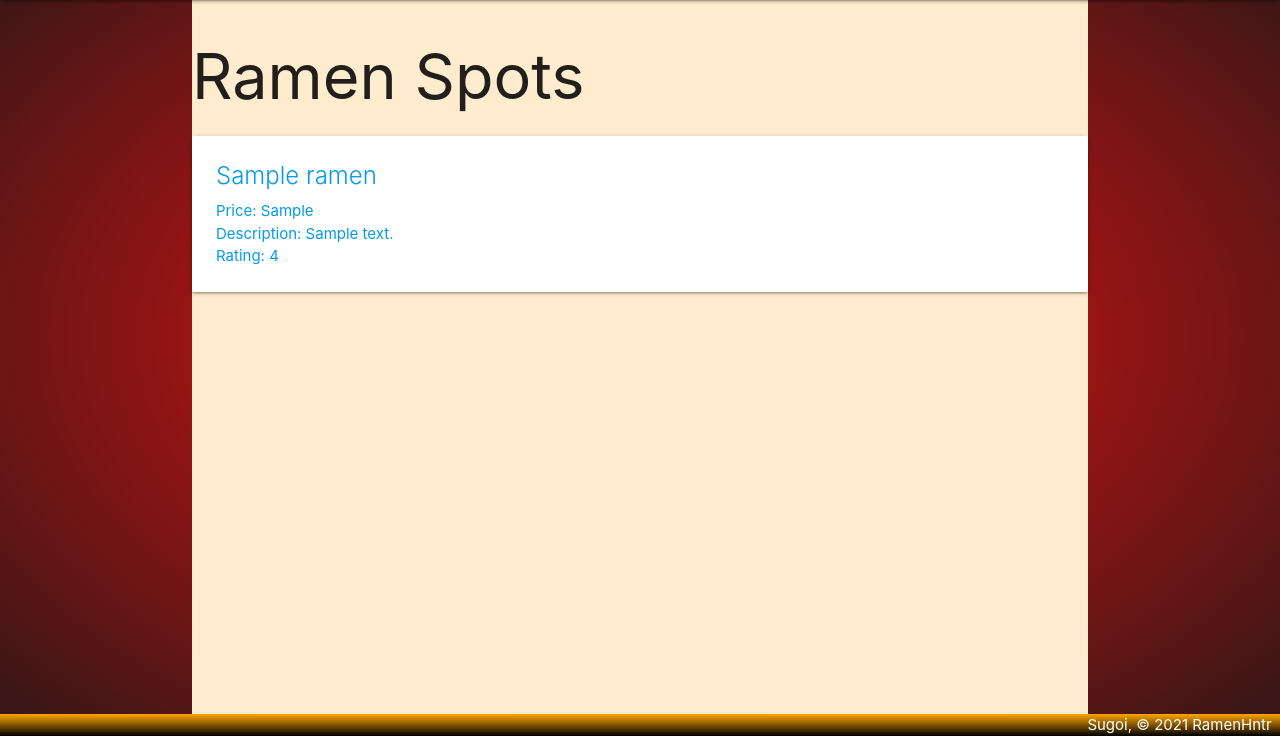
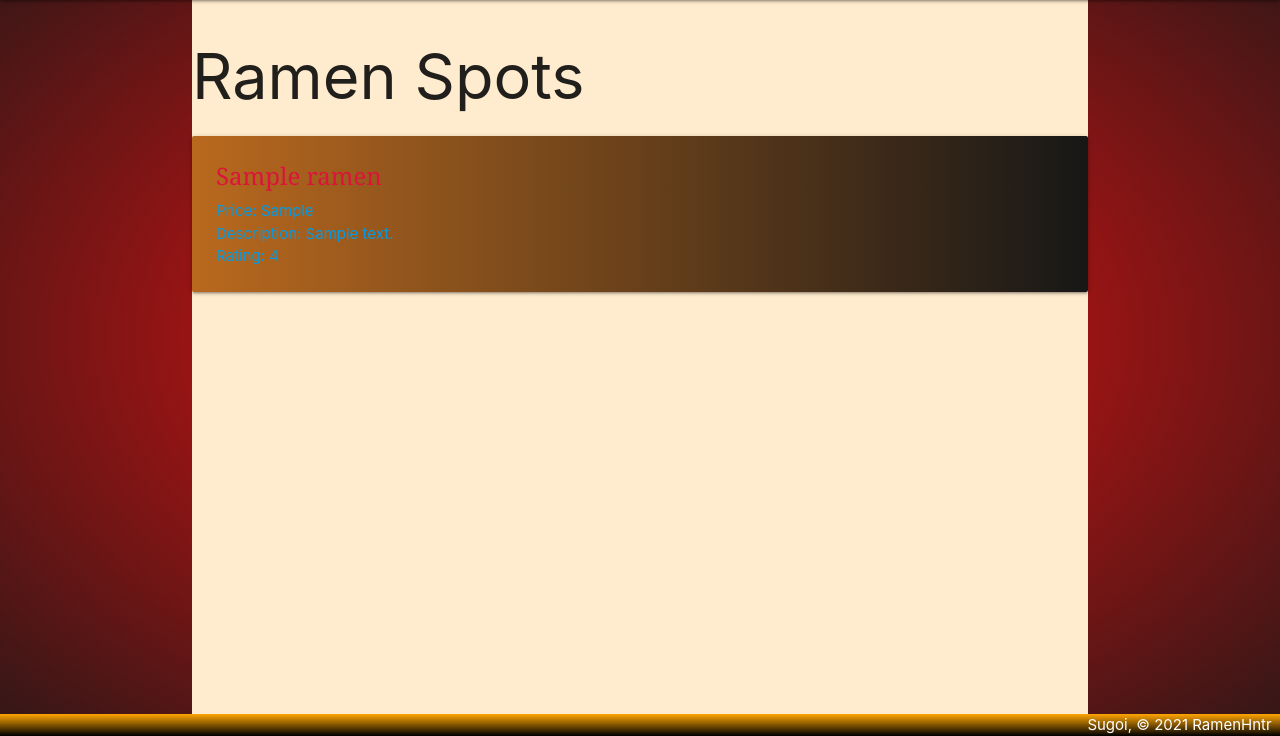
Before and after one commit to mikec7592/RamenHntr, a Django app: page /ramen/ in a window 1280 px wide. Shown: the part 64-800 px from the top of the page. Run offline with Django 3.2, Linux system fonts and the light colour scheme; tables that the repository leaves empty hold one stand-in row (values such as "Sample post").

Commit message:
small css changes

```diff
--- a/main_app/static/css/style.css
+++ b/main_app/static/css/style.css
@@ -17,3 +17,12 @@ body {
     padding-top: 0;
     text-align: right;
   }
+
+  .card {
+      background-image: linear-gradient(to right, rgb(185, 105, 30), rgba(0, 0, 0, 0.911));
+  }
+
+  .card-title {
+      font-family: Cambria, Cochin, Georgia, Times, 'Times New Roman', serif;
+      color: crimson;
+  }
```
